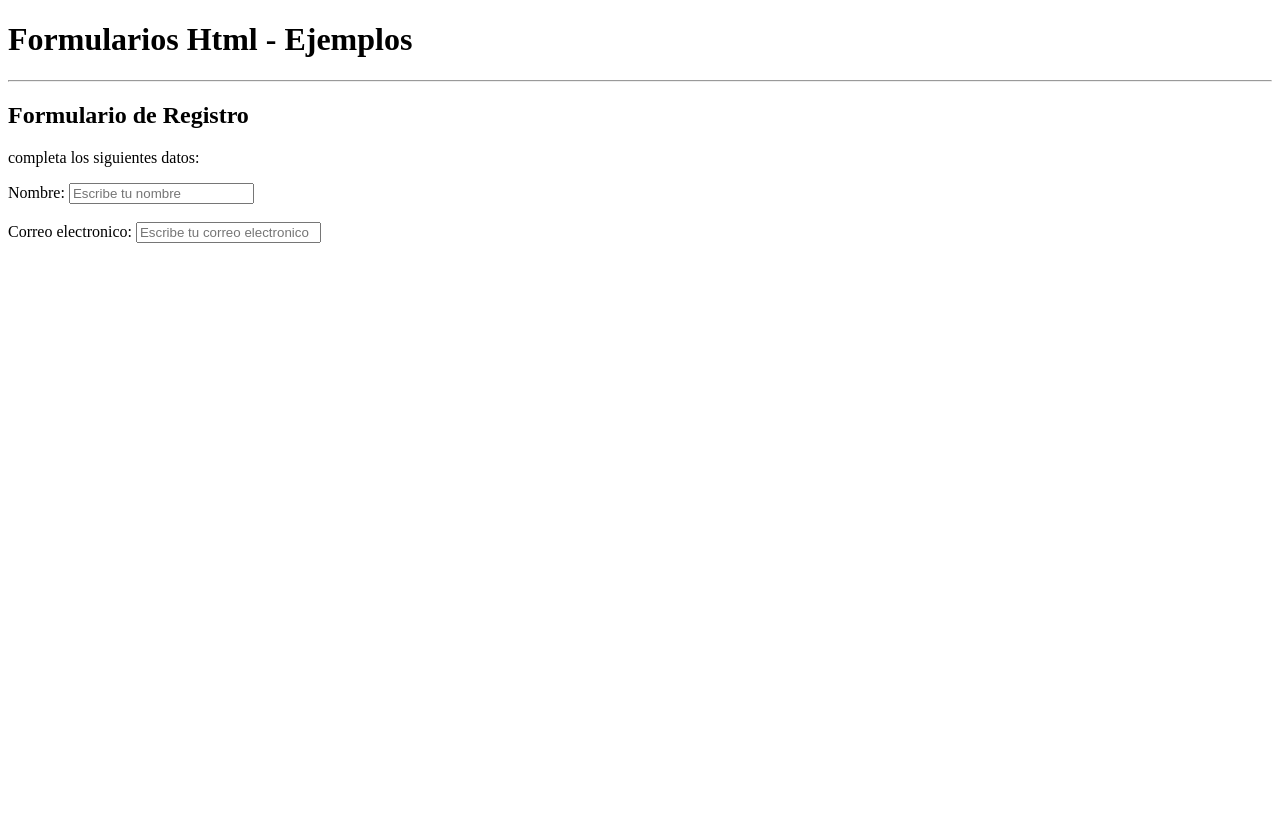
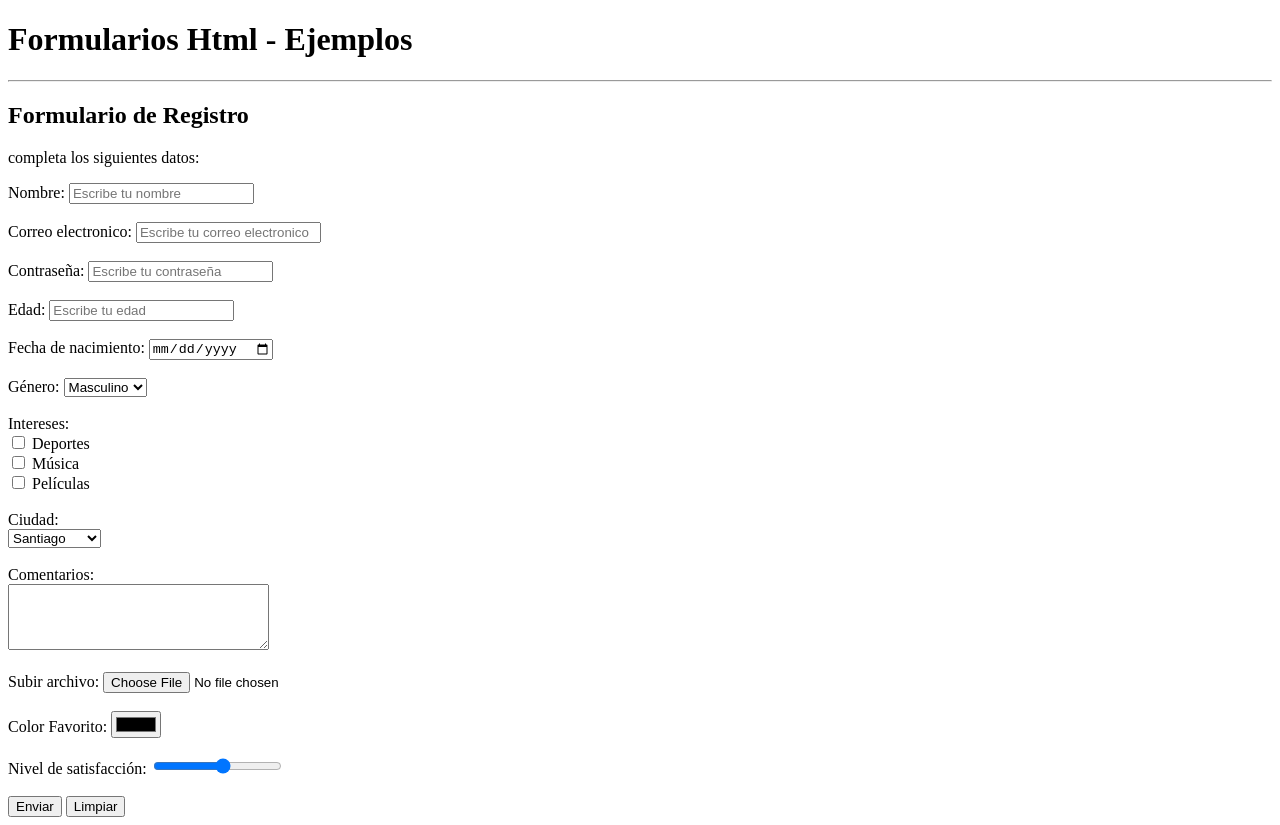
Before and after one commit to agustin-s-vvh/prototiposWeb, a plain HTML site: page 04_formularios/static/index.html in a window 1280 px wide. Before the commit the page ends 800 px from the top, so only its background shows below. Drawn offline with Linux system fonts and the light colour scheme.

Commit message:
tarea lista

```diff
--- a/04_formularios/static/index.html
+++ b/04_formularios/static/index.html
@@ -22,6 +22,50 @@
             <label>Correo electronico:</label>
             <input type="email" name="correo" placeholder="Escribe tu correo electronico">
             <br><br>
+            <label>Contraseña:</label>
+            <input type="password" name="contrasena" placeholder="Escribe tu contraseña"><!--formato de contraseña-->
+            <br><br>
+            <label>Edad:</label>
+            <input type="number" name="edad" placeholder="Escribe tu edad"><!--admite solo números-->
+            <br><br>
+            <label>Fecha de nacimiento:</label>
+            <input type="date" name="fecha_nacimiento">
+            <br><br>
+            <label>Género:</label>
+            <select name="genero">
+                <option value="masculino">Masculino</option>
+                <option value="femenino">Femenino</option>
+                <option value="otro">Otro</option>
+            </select>
+            <br><br>
+            <label>Intereses:</label><br>
+            <input type="checkbox" name="intereses" value="deportes"> Deportes<br>
+            <input type="checkbox" name="intereses" value="musica"> Música<br>
+            <input type="checkbox" name="intereses" value="Películas"> Películas
+            <br><br>
+            <label>Ciudad:</label><br>
+            <select name="ciudad">
+                <option value="ciudad1">Santiago</option>
+                <option value="ciudad2">Valparaíso</option>
+                <option value="ciudad3">Concepción</option>
+                <option value="ciudad4">La Serena</option>
+                <option value="ciudad5">Otros</option>
+            </select>
+            <br><br>
+            <label>Comentarios:</label><br>
+            <textarea name="comentarios" rows="4" cols="30"></textarea>
+            <br><br>
+            <label>Subir archivo:</label>
+            <input type="file" name="archivo">
+            <br><br>
+            <label>Color Favorito:</label>
+            <input type="color" name="color_favorito">
+            <br><br>
+            <label>Nivel de satisfacción:</label>
+            <input type="range" name="satisfaccion" min="1" max="10">
+            <br><br>
+            <input type="submit" value="Enviar"> <!--boton para enviar el formulario-->
+            <input type="reset" value="Limpiar"> <!--boton para limpiar el formulario-->
         </form>
     </main>
 </body>
```
